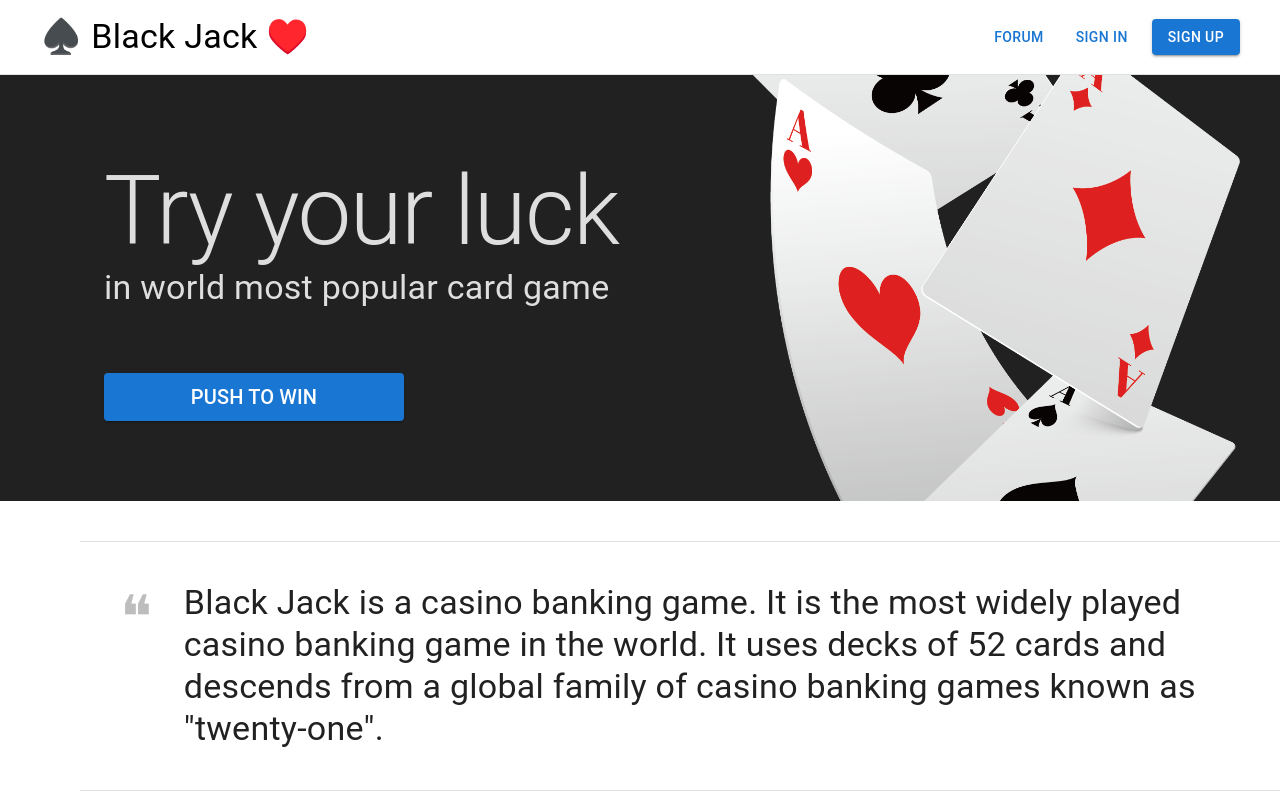
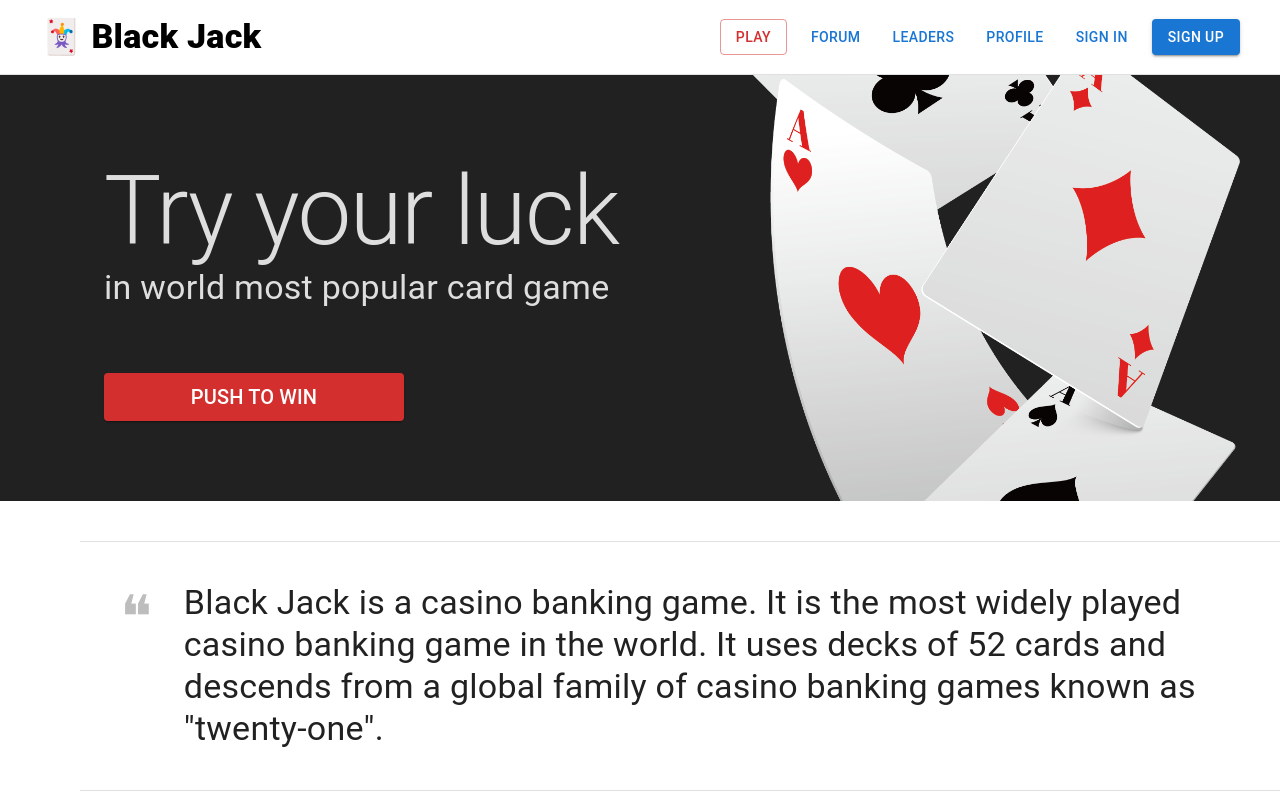
Before and after one commit to frontandrew/black-jack, a React (Vite) app in the folder packages/client/: page / in a window 1280 px wide. Built offline with nearby package versions, Linux system fonts and the light colour scheme.

Commit message:
chore: some nav

```diff
--- a/packages/client/src/pages/landing/components/banner/view.tsx
+++ b/packages/client/src/pages/landing/components/banner/view.tsx
@@ -61,9 +61,10 @@ export const LandingBanner: FC = () => {
               <Button
                 fullWidth
                 size={'large'}
+                color={'error'}
                 variant={'contained'}
                 onClick={() => {
-                  navigate('/sign-up')
+                  navigate('/start')
                 }}>
                 <Typography variant="h6" noWrap>
                   PUSH TO WIN
--- a/packages/client/src/pages/landing/components/header/view.tsx
+++ b/packages/client/src/pages/landing/components/header/view.tsx
@@ -5,6 +5,7 @@ import { useLocation, useNavigate } from 'react-router'
 export const LandingHeader: FC = () => {
   const navigate = useNavigate()
   const { spacing, palette } = useTheme()
+  const isAuth = true
 
   const headerContent = () => {
     const location = useLocation()
@@ -12,17 +13,39 @@ export const LandingHeader: FC = () => {
     if (location.pathname === '/') {
       return (
         <>
-          <Typography variant="h4" flexGrow={1}>
+          <Typography variant="h4" flexGrow={1} fontWeight={800}>
             <Link href="/" sx={{ color: 'black', textDecoration: 'unset' }}>
-              ♠️ Black Jack ♥️
+              🃏 Black Jack
             </Link>
           </Typography>
+          <Button
+            variant={'outlined'}
+            color={'error'}
+            onClick={() => {
+              navigate('/start')
+            }}>
+            PLAY
+          </Button>
           <Button
             variant={'text'}
             onClick={() => {
               navigate('/forum')
             }}>
             FORUM
+          </Button>
+          <Button
+            variant={'text'}
+            onClick={() => {
+              navigate('/leaderboard')
+            }}>
+            LEADERS
+          </Button>
+          <Button
+            variant={'text'}
+            onClick={() => {
+              navigate('/settings')
+            }}>
+            PROFILE
           </Button>
         </>
       )
```
